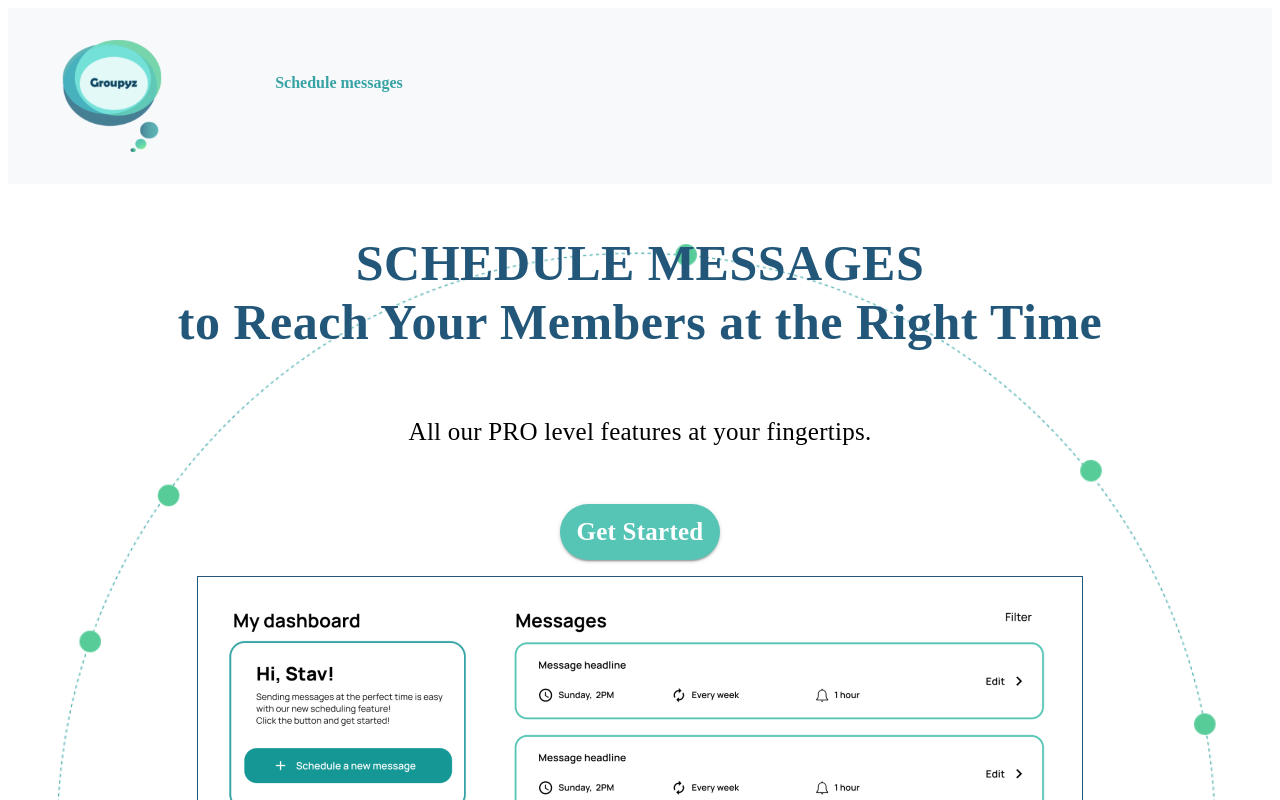
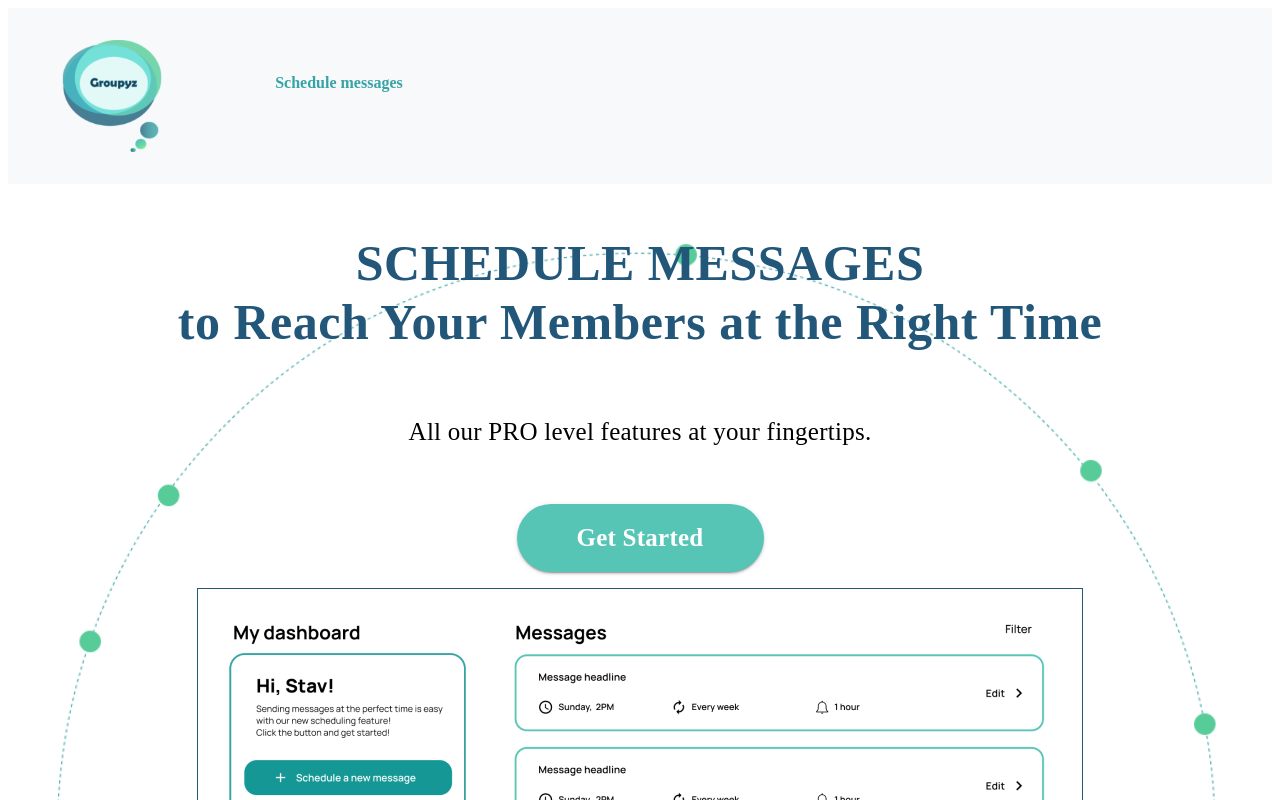
Before and after one commit to Groupyz/UI, a React (Create React App) app in the folder groupyz/: page / in a window 1280 px wide. Shown: the top 800 px of the page. Built offline with nearby package versions, Linux system fonts and the light colour scheme.

Commit message:
modified button size

```diff
--- a/groupyz/src/pages/home/styles/Homepage.css
+++ b/groupyz/src/pages/home/styles/Homepage.css
@@ -36,6 +36,8 @@ homepage .container .row {
 }
 
 homepage .container .row .buttonContainer #Button_c{
+    width: 247px;
+    height: 68px;
     font-family: 'Railway';
     font-style: normal;
     font-weight: 600;
```
